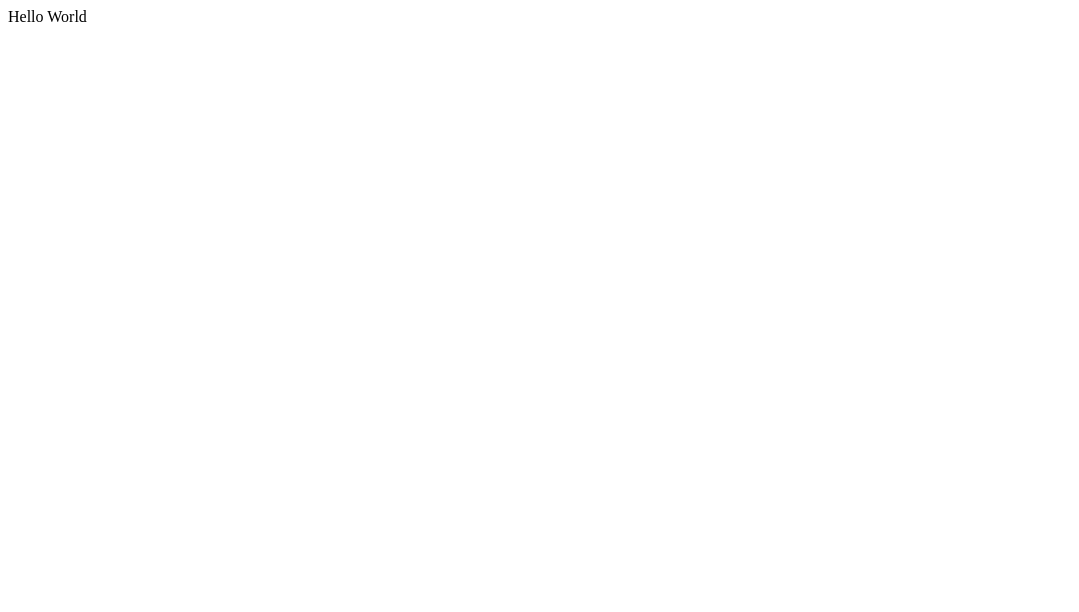
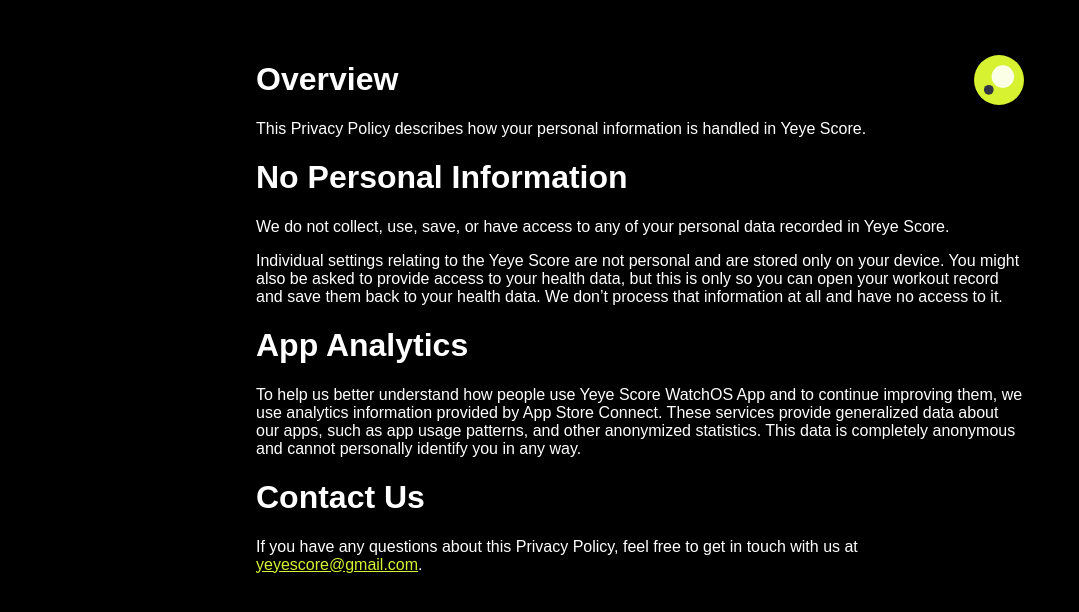
Before and after one commit to yeyesports/yeyesports.github.io, a plain HTML site: page index.html in a window 1280 px wide. Shown: the whole page, without its empty margins (0-1079 px from the left). Drawn offline with Linux system fonts and the light colour scheme.

Commit message:
add content

```diff
--- a/index.html
+++ b/index.html
@@ -1 +1,66 @@
-<p>Hello World</p>
+<html>
+    <head>
+        <meta charset="utf-8" />
+        <title>Yeye Score Support</title>
+        <link rel="icon" type="image/x-icon" href="./AppIcon.svg" />
+    </head>
+    <body
+        style="
+            width: 60%;
+            max-width: 800px;
+            margin: auto;
+            background-color: #000000;
+            color: #ffffff;
+            font-family: Arial, Helvetica, sans-serif;
+        "
+    >
+        <!-- <img src="./AppIcon.svg" alt="Icon" style="width: 100px; position: absolute; top: 20px; left: 20px;" /> -->
+        <!-- <img src="./AppIcon.svg" alt="Icon" style="width: 10%;" /> -->
+        <div style="height: 40px"></div>
+        <div
+            style="
+                display: flex;
+                flex-direction: row;
+                justify-content: space-between;
+                align-items: center;
+                margin: 0;
+            "
+        >
+            <h1>Overview</h1>
+            <img src="./AppIcon.svg" alt="Icon" style="width: 50px" />
+        </div>
+        <p style="margin-top: 0">
+            This Privacy Policy describes how your personal information is
+            handled in Yeye Score.
+        </p>
+        <h1>No Personal Information</h1>
+        <p>
+            We do not collect, use, save, or have access to any of your personal
+            data recorded in Yeye Score.
+        </p>
+        <p>
+            Individual settings relating to the Yeye Score are not personal and
+            are stored only on your device. You might also be asked to provide
+            access to your health data, but this is only so you can open your
+            workout record and save them back to your health data. We don’t
+            process that information at all and have no access to it.
+        </p>
+        <h1>App Analytics</h1>
+        <p>
+            To help us better understand how people use Yeye Score WatchOS App
+            and to continue improving them, we use analytics information
+            provided by App Store Connect. These services provide generalized
+            data about our apps, such as app usage patterns, and other
+            anonymized statistics. This data is completely anonymous and cannot
+            personally identify you in any way.
+        </p>
+        <h1>Contact Us</h1>
+        <p>
+            If you have any questions about this Privacy Policy, feel free to
+            get in touch with us at
+            <a style="color: #d7f230" href="mailto:yeyescore@gmail.com"
+                >yeyescore@gmail.com</a
+            >.
+        </p>
+    </body>
+</html>
```
Also changed, not shown: AppIcon.svg (added).
